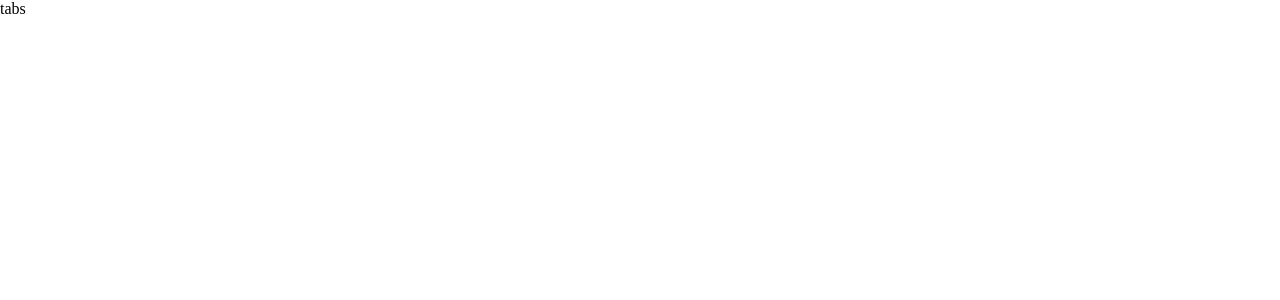
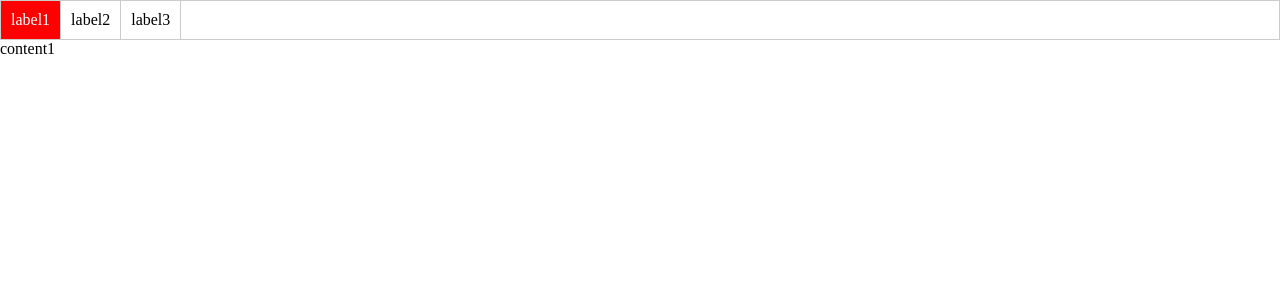
Before and after one commit to dong199903/compoments-dzp, a React (Create React App) app: page / in a window 1280 px wide. Shown: the top 300 px of the page. Built offline with nearby package versions, Linux system fonts and the light colour scheme.

Commit message:
feat: tabs组件完成

```diff
--- a/src/components/Tabs/index.tsx
+++ b/src/components/Tabs/index.tsx
@@ -1,30 +1,77 @@
-import React from "react";
+import React,{ useState,useEffect } from "react";
 import classNames from "classnames";
 interface itemProps {
   key:string
   label:string
-  content:string
+  content:React.ReactNode,
+  disabled?:boolean
 }
 interface tabsProps {
+  activeKey?:string//当前激活的key
   className?:string
   items?:itemProps[]
+  tabPosition?:'left' | 'top'//tab的位置
+  onTabClick?:(key:string,e:any)=>void
 }
 const Tabs = (props:tabsProps) => {
   const {
     className,
-    items
+    items,
+    activeKey,
+    tabPosition,
+    onTabClick
   } = props;
-  const classes = classNames('tabs',className);
+  const [activedContent,setActivedContent] = useState<any>();
+
+  const [tabKey,setTabKey] = useState(activeKey?activeKey:items![0].key);
+  useEffect(()=>{
+    //get active content
+    const idx:number = items!.findIndex(item=>{
+      return item.key === tabKey;
+    })
+    if(idx===-1) {
+      if(items!.length>0) setActivedContent(items![0]?.content);
+      else setActivedContent(null);
+    } else {
+      setActivedContent(items![idx]?.content)
+    }
+  },[tabKey,items])
+  const classes = classNames('tabs',className,{
+    [`tabs_${tabPosition}`]:tabPosition
+  });
   return (
     <div
       className={classes}
     >
-      tabs
+      {/* tab list header */}
+      <div className="tabs_list">
+
+        {items?.map(item=>(
+          <div
+            className={item?.disabled ? 'tabs_list_item_disabled':item.key===tabKey ? "tabs_list_item tabs_list_item_actived":"tabs_list_item" }
+            key={item.key}
+            onClick={(e)=>{
+              if(!item.disabled) {
+                setTabKey(item.key);
+                onTabClick && onTabClick(item.key,e);
+              }
+            }}
+          >
+            {item.label}
+          </div>
+        ))}
+      </div>
+
+      {/* content show */}
+      <div className="tabs_content">
+          {activedContent}
+      </div>
     </div>
   )
 }
 
 Tabs.defaultProps = {
-  items:[]
+  items:[],
+  tabPosition:'top'
 }
 export default Tabs;
--- a/src/pages/Home.tsx
+++ b/src/pages/Home.tsx
@@ -4,9 +4,30 @@ import SubMenu from "../components/Menu/SubMenu";
 import Process from "../components/Process";
 import Tabs from "../components/Tabs";
 const Home = ()=>{
+  const items = [
+    {
+      key:'key1',
+      label:'label1',
+      content:'content1'
+    },
+    {
+      key:'key2',
+      label:'label2',
+      content:'content2',
+      disabled:true
+    },
+    {
+      key:'key3',
+      label:'label3',
+      content:<div style={{color:'gold'}}>content3</div>
+    }
+  ]
+  const onTabClick = (key:string,e:any) => {
+    console.log('key',key,e)
+  }
   return (
     <div>
-      <Tabs></Tabs>
+      <Tabs items={items} onTabClick={onTabClick} ></Tabs>
     </div>
   )
 }
--- a/src/styles/components.scss
+++ b/src/styles/components.scss
@@ -9,3 +9,5 @@
 @import "./menu.scss";
 
 @import "./process.scss";
+
+@import "./tabs.scss";
--- /dev/null
+++ b/src/styles/tabs.scss
@@ -0,0 +1,39 @@
+.tabs {
+  display: flex;
+  .tabs_list{
+    border: 1px solid #ccc;
+    .tabs_list_item{
+      padding: 10px;
+      &:hover{
+        background-color: #ccc;
+      }
+    }
+    .tabs_list_item_actived{
+      background: red;
+      color: #fff;
+    }
+    .tabs_list_item_disabled{
+      padding: 10px;
+      user-select: none;
+      cursor: not-allowed;
+      border-right: 1px solid #ccc;
+    }
+  }
+}
+.tabs_top {
+  flex-direction: column;
+  .tabs_list{
+    display: flex;
+    flex-direction:row;
+    .tabs_list_item{
+      border-right: 1px solid #ccc;
+    }
+  }
+}
+.tabs_left {
+  flex-direction: row;
+  .tabs_list{
+    display: flex;
+    flex-direction:column ;
+  }
+}
```
